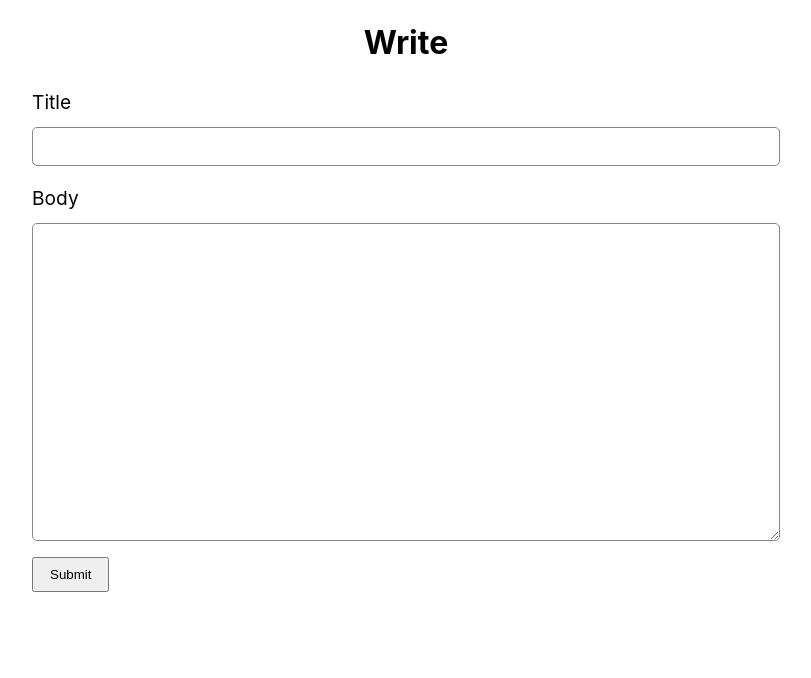
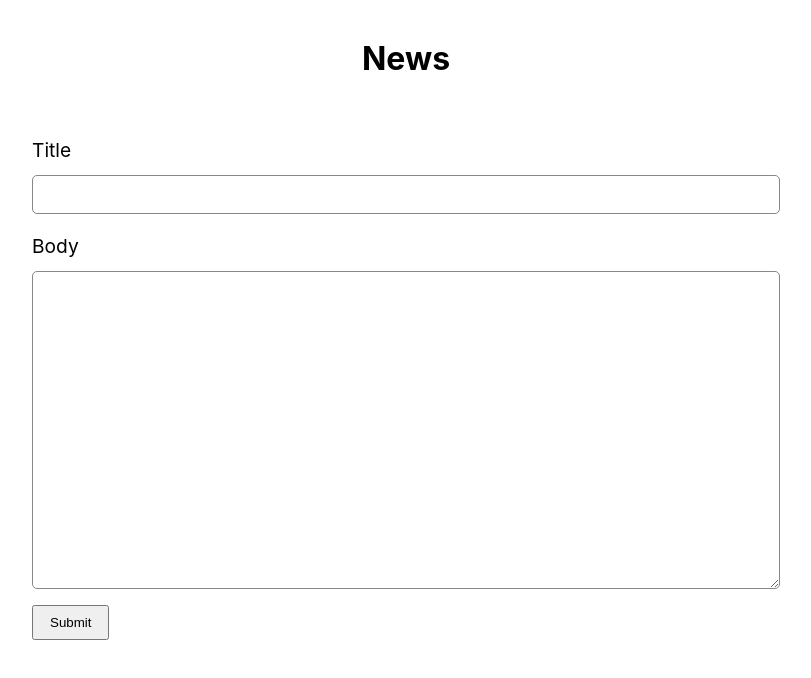
Before and after one commit to fayax555/news-app, a Next.js app: page /write in a window 1280 px wide. Shown: the top 678 px of the page, without its empty margins (234-1045 px from the left). Built offline with nearby package versions, Linux system fonts and the light colour scheme.

Commit message:
impl. write article

```diff
--- a/components/Article.tsx
+++ b/components/Article.tsx
@@ -13,14 +13,10 @@ interface Props {
 }
 
 const Article: FC<Props> = ({ article }) => {
-  console.log(article);
   return (
     <ArticleWrap>
       <h2>{article.title}</h2>
-      <ArticleInfo
-        name={article.name}
-        date={article.date}
-      />
+      <ArticleInfo name={article.name} date={article.date} />
       <p>{article.body}</p>
     </ArticleWrap>
   );
--- a/components/ArticleStyles.tsx
+++ b/components/ArticleStyles.tsx
@@ -33,14 +33,75 @@ export const ArticleListWrap = styled.div`
 
 // Article
 export const ArticleWrap = styled.div`
-  padding-top: 2rem;
+  padding-top: 4rem;
   width: 600px;
-
-  h2 {
-    padding-bottom: 1rem;
-  }
 
   p {
     font-size: 1.1rem;
   }
 `;
+
+// news pages
+export const NewsWrap = styled.div`
+  display: flex;
+  flex-direction: column;
+  justify-content: center;
+  align-items: center;
+  padding: 2rem;
+
+  h1:hover,
+  a:hover {
+    cursor: pointer;
+    text-decoration: underline;
+  }
+
+  div {
+    button {
+      padding: 0.5rem 1rem;
+      cursor: pointer;
+    }
+  }
+`;
+
+export const NewsBtnWrap = styled.div`
+  display: flex;
+  transform: translateX(282px);
+`;
+
+//write.tsx
+export const FormWrap = styled.div`
+  padding-top: 2rem;
+
+  h1 {
+    text-align: center;
+  }
+
+  form {
+    padding: 0.5rem;
+
+    div {
+      padding: 0.5rem;
+    }
+
+    label {
+      display: block;
+      font-size: 1.2rem;
+      padding-bottom: 0.5rem;
+    }
+
+    input,
+    textarea {
+      padding: 0.5rem;
+      width: 100%;
+      font-size: 1.1rem;
+      border: 1px solid #888;
+      border-radius: 5px;
+    }
+
+    button {
+      padding: 0.5rem 1rem;
+      margin-left: 0.5rem;
+      cursor: pointer;
+    }
+  }
+`;
--- /dev/null
+++ b/pages/api/articles.tsx
@@ -0,0 +1,26 @@
+import fs from 'fs';
+import path from 'path';
+
+export default function handler(req: any, res: any) {
+  if (req.method === 'POST') {
+    const { newsTitle, newsBody } = req.body;
+
+    const filePath = path.join(process.cwd(), 'data', 'articleData.json');
+    const fileData = fs.readFileSync(filePath);
+    const data = JSON.parse(fileData.toString());
+
+    const newArticle = {
+      id: (data.length + 1).toString(),
+      name: 'John',
+      date: '14 Jul 2021',
+      title: newsTitle,
+      body: newsBody,
+    };
+
+    data.push(newArticle);
+    fs.writeFileSync(filePath, JSON.stringify(data));
+    res.status(201).json({ message: 'Success!', article: newArticle });
+  } else {
+    res.status(200).json({ message: 'this works' });
+  }
+}
--- a/pages/api/articles/index.tsx
+++ /dev/null
@@ -1,12 +0,0 @@
-import fs from 'fs';
-import path from 'path';
-
-export function buildFeedbackPath() {
-  return path.join(process.cwd(), 'data', 'articleData.json');
-}
-
-export function extractFeedback(filePath: any) {
-  const fileData = fs.readFileSync(filePath);
-  const data = JSON.parse(fileData.toString());
-  return data;
-}
--- a/pages/write.tsx
+++ b/pages/write.tsx
@@ -1,41 +1,8 @@
 import { FC, useRef } from 'react';
+import Link from 'next/link';
 import styled from 'styled-components';
-
-const Wrap = styled.div`
-  padding: 1rem;
-  display: flex;
-  flex-direction: column;
-  align-items: center;
-
-  form {
-    padding: 0.5rem;
-
-    div {
-      padding: 0.5rem;
-    }
-
-    label {
-      display: block;
-      font-size: 1.2rem;
-      padding-bottom: 0.5rem;
-    }
-
-    input,
-    textarea {
-      padding: 0.5rem;
-      width: 100%;
-      font-size: 1.1rem;
-      border: 1px solid #888;
-      border-radius: 5px;
-    }
-
-    button {
-      padding: 0.5rem 1rem;
-      margin-left: 0.5rem;
-      cursor: pointer;
-    }
-  }
-`;
+import { NewsWrap, FormWrap } from 'components/ArticleStyles';
+import { useRouter } from 'next/router';
 
 interface Props {}
 
@@ -43,27 +10,56 @@ const Write: FC<Props> = () => {
   const titleInputRef = useRef<any>();
   const bodyInputRef = useRef<any>();
 
+  const router = useRouter();
+
   const handleSubmit = (e: any) => {
     e.preventDefault();
 
-    const enteredTitle = titleInputRef.current.value;
+    const inputTitle = titleInputRef.current.value;
+    const inputBody = bodyInputRef.current.value;
+
+    const reqBody = { newsTitle: inputTitle, newsBody: inputBody };
+
+    fetch('/api/articles', {
+      method: 'POST',
+      body: JSON.stringify(reqBody),
+      headers: {
+        'Content-Type': 'application/json',
+      },
+    })
+      .then((res) => res.json())
+      .then((data) => console.log(data));
+
+    setTimeout(() => {
+      router.push('/');
+    }, 500);
   };
 
   return (
-    <Wrap>
-      <h1>Write</h1>
+    <NewsWrap>
+      <Link href='/' passHref>
+        <h1>News</h1>
+      </Link>
+      <FormWrap>
         <form onSubmit={handleSubmit}>
           <div>
             <label htmlFor='title'>Title</label>
-          <input id='title' type='text' ref={titleInputRef} required/>
+            <input id='title' type='text' ref={titleInputRef} required />
           </div>
           <div>
             <label htmlFor='body'>Body</label>
-          <textarea id='body' cols={65} rows={15} ref={bodyInputRef} required></textarea>
+            <textarea
+              id='body'
+              cols={65}
+              rows={15}
+              ref={bodyInputRef}
+              required
+            ></textarea>
           </div>
           <button type='submit'>Submit</button>
         </form>
-    </Wrap>
+      </FormWrap>
+    </NewsWrap>
   );
 };
 
```
Also changed, not shown: components/ArticleInfo.tsx (+4 -4 lines), pages/index.tsx (+18 -23 lines), pages/news/[id].tsx (+11 -17 lines). Lines whose indentation alone changed are shown as unchanged.
